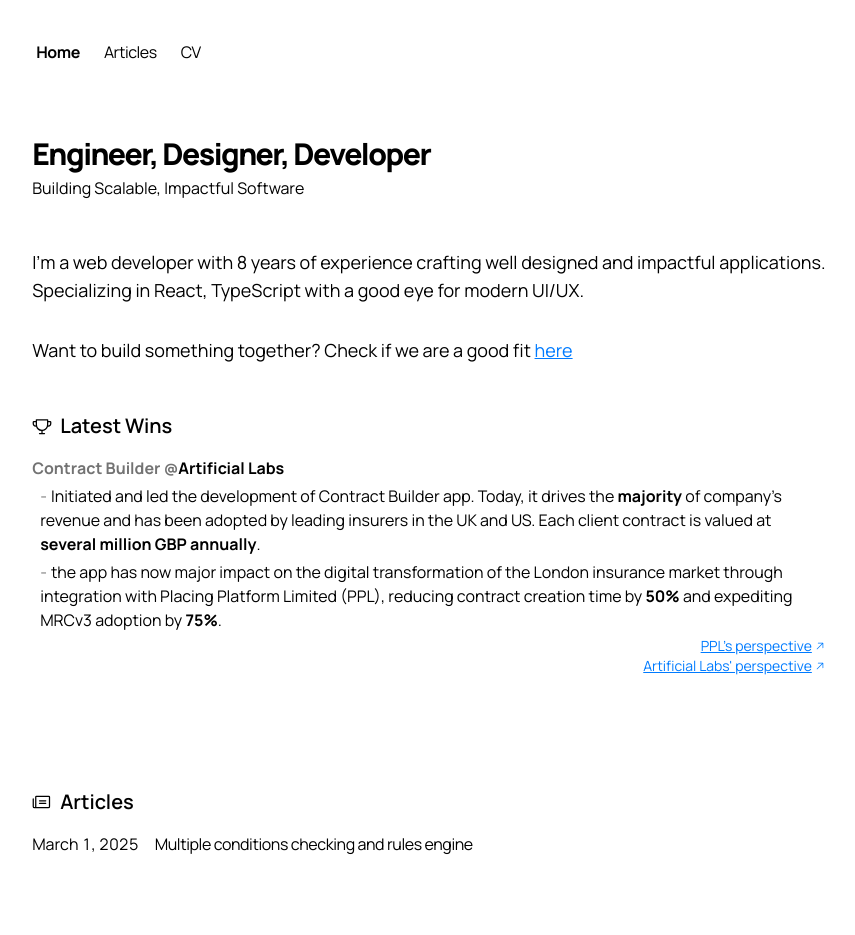
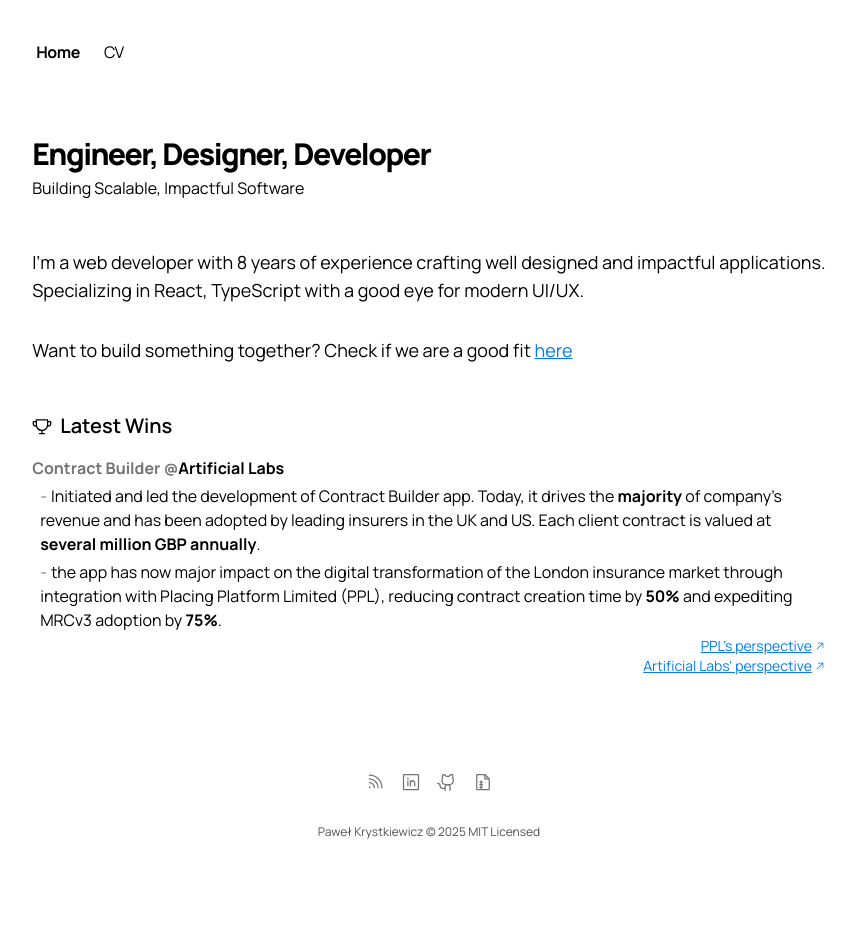
Before and after one commit to pawelkrystkiewicz/pawel-krystkiewicz, a Next.js app: page / in a window 1280 px wide. Shown: the top 935 px of the page, without its empty margins (211-1066 px from the left). After the commit the page ends 840 px from the top, so only its background shows below. Built offline with nearby package versions, Linux system fonts and the light colour scheme; no server answers.

Commit message:
feat: fix MDX

```diff
--- a/app/articles/[slug]/page.tsx
+++ b/app/articles/[slug]/page.tsx
@@ -55,6 +55,7 @@ export default async function Article({ params }) {
     notFound()
   }
 
+  try {
     const { slug } = await params
     let post = getArticles().find(post => post.slug === slug)
 
@@ -95,4 +96,8 @@ export default async function Article({ params }) {
         </article>
       </section>
     )
+  } catch (error) {
+    console.error('Error rendering article:', error)
+    notFound()
   }
+}
--- a/app/articles/utils.ts
+++ b/app/articles/utils.ts
@@ -16,7 +16,7 @@ function parseFrontmatter(fileContent: string) {
   let frontMatterLines = frontMatterBlock.trim().split('\n')
   let metadata: Partial<Metadata> = {}
 
-  frontMatterLines.forEach((line) => {
+  frontMatterLines.forEach(line => {
     let [key, ...valueArr] = line.split(': ')
     let value = valueArr.join(': ').trim()
     value = value.replace(/^['"](.*)['"]$/, '$1') // Remove quotes
@@ -26,18 +26,19 @@ function parseFrontmatter(fileContent: string) {
   return { metadata: metadata as Metadata, content }
 }
 
-function getMDXFiles(dir) {
-  return fs.readdirSync(dir).filter((file) => path.extname(file) === '.mdx')
+function getMDXFiles(dir: string) {
+  return fs.readdirSync(dir).filter(file => path.extname(file) === '.mdx')
 }
 
-function readMDXFile(filePath) {
+function readMDXFile(filePath: string) {
   let rawContent = fs.readFileSync(filePath, 'utf-8')
   return parseFrontmatter(rawContent)
 }
 
-function getMDXData(dir) {
+function getMDXData(dir: string) {
   let mdxFiles = getMDXFiles(dir)
-  return mdxFiles.map((file) => {
+
+  return mdxFiles.map(file => {
     let { metadata, content } = readMDXFile(path.join(dir, file))
     let slug = path.basename(file, path.extname(file))
 
@@ -50,7 +51,8 @@ function getMDXData(dir) {
 }
 
 export function getArticles() {
-  return getMDXData(path.join(process.cwd(), 'app', 'articles', 'posts'))
+  const source = path.join(process.cwd(), 'app', 'articles', 'posts')
+  return getMDXData(source)
 }
 
 export function formatDate(date: string, includeRelative = false) {
--- a/config.ts
+++ b/config.ts
@@ -11,7 +11,7 @@ const config = {
   phone: '+48 501 287 748',
   flags: {
     cui: false,
-    articles:true
+    articles: false,
   },
   startDate: START_DATE,
   totalExperience: new Date().getFullYear() - new Date(START_DATE).getFullYear(),
--- /dev/null
+++ b/next.config.mjs
@@ -0,0 +1,5 @@
+const nextConfig = {
+  transpilePackages: ['next-mdx-remote'],
+}
+
+export default nextConfig
```
Lines whose indentation alone changed are shown as unchanged.
